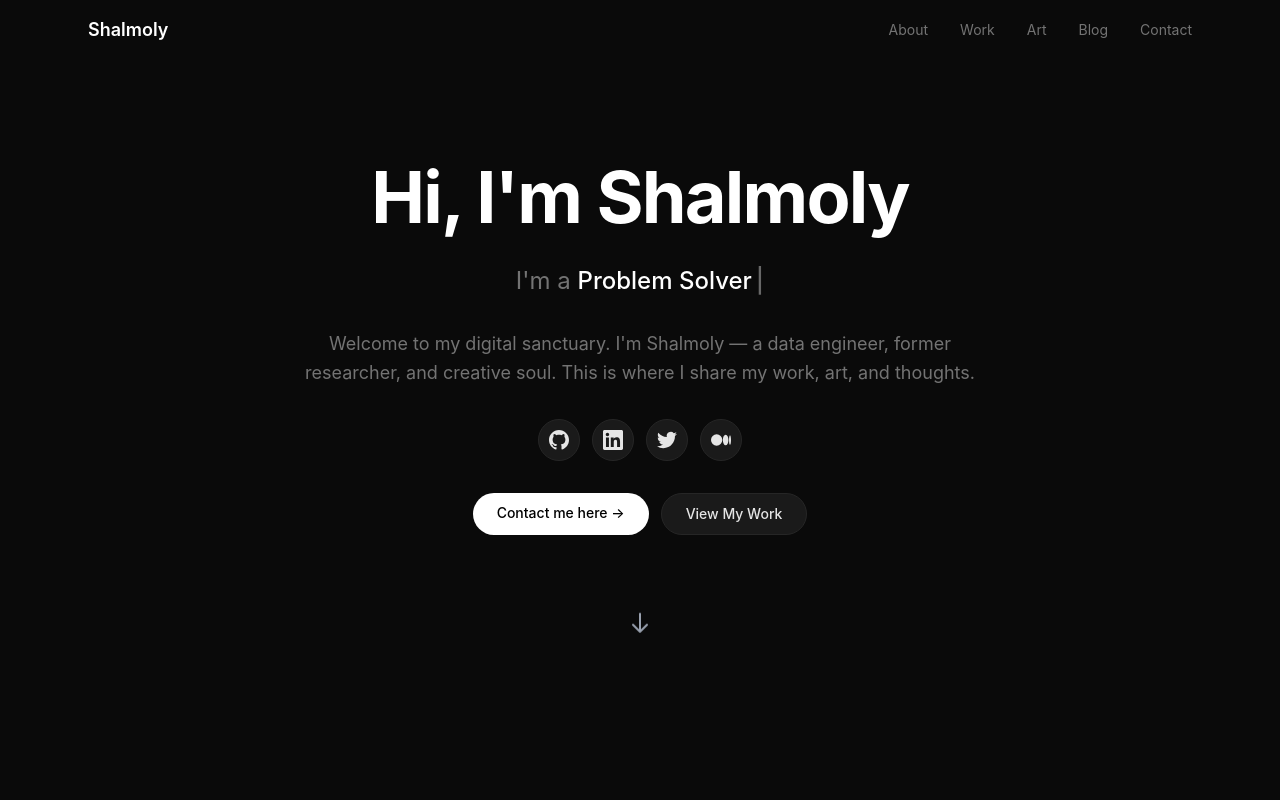
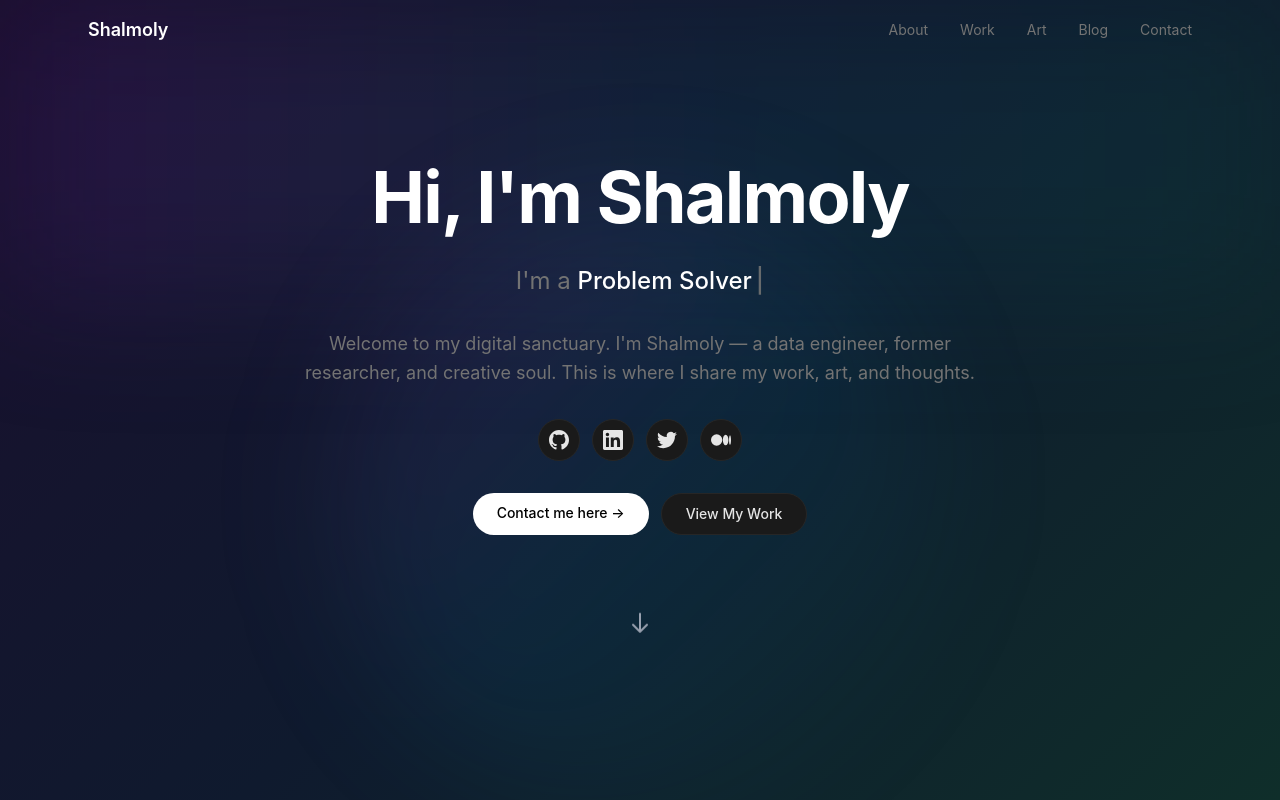
Before and after one commit to Ekta-07/Portfolio, a Next.js app: page / in a window 1280 px wide. Shown: the top 800 px of the page. Built offline with nearby package versions, Linux system fonts and the light colour scheme.

Commit message:
feat: Implement a fixed gradient background, subtle hero section visual effects, and updated project card hover styles, removing the theme provider.

```diff
--- a/app/globals.css
+++ b/app/globals.css
@@ -5,20 +5,16 @@
     --foreground: #e5e5e5;
     --muted: #737373;
     --border: #262626;
-}
-
-.light {
-    --background: #ffffff;
-    --foreground: #0a0a0a;
-    --muted: #737373;
-    --border: #e5e5e5;
+    --gradient-from: #1a0f2e;
+    --gradient-via: #0f1a2e;
+    --gradient-to: #0f2e2a;
 }
 
 body {
-    background: var(--background);
+    background: linear-gradient(135deg, var(--gradient-from) 0%, var(--gradient-via) 50%, var(--gradient-to) 100%);
+    background-attachment: fixed;
     color: var(--foreground);
     font-family: 'Inter', -apple-system, BlinkMacSystemFont, 'Segoe UI', sans-serif;
     -webkit-font-smoothing: antialiased;
     -moz-osx-font-smoothing: grayscale;
-    transition: background-color 0.3s ease, color 0.3s ease;
 }
--- a/app/layout.tsx
+++ b/app/layout.tsx
@@ -1,6 +1,5 @@
 import type { Metadata } from "next";
 import "./globals.css";
-import { ThemeProvider } from "@/contexts/ThemeContext";
 
 export const metadata: Metadata = {
   title: "Shalmoly - Data Engineer & Creative Soul",
@@ -15,9 +14,7 @@ export default function RootLayout({
   return (
     <html lang="en">
       <body className="antialiased">
-        <ThemeProvider>
-          {children}
-        </ThemeProvider>
+        {children}
       </body>
     </html>
   );
--- a/app/page.tsx
+++ b/app/page.tsx
@@ -12,13 +12,18 @@ export default function Home() {
   const artPieces = getArt().slice(0, 3);
 
   return (
-    <div className="min-h-screen bg-[#0a0a0a] text-[#e5e5e5]">
+    <div className="min-h-screen text-[#e5e5e5]">
       <Navigation />
 
       {/* Hero Section */}
-      <section className="min-h-screen flex items-center justify-center relative">
+      <section className="min-h-screen flex items-center justify-center relative overflow-hidden">
+        {/* Top gradient bar - like reference image */}
+        <div className="absolute top-0 left-0 right-0 h-[300px] bg-gradient-to-r from-purple-900/20 via-cyan-900/20 to-teal-900/20 blur-3xl"></div>
 
-        <div className="max-w-4xl mx-auto px-6 py-20">
+        {/* Subtle gradient orb in center */}
+        <div className="absolute top-1/4 left-1/2 -translate-x-1/2 w-[600px] h-[600px] bg-gradient-to-br from-purple-600/10 via-cyan-600/10 to-transparent rounded-full blur-3xl"></div>
+
+        <div className="relative z-10 max-w-4xl mx-auto px-6 py-20">
           <div className="text-center space-y-8">
             {/* Name */}
             <h1 className="text-5xl md:text-7xl font-bold tracking-tight text-white">Hi, I'm Shalmoly</h1>
--- a/components/ProjectCard.tsx
+++ b/components/ProjectCard.tsx
@@ -9,7 +9,7 @@ interface ProjectCardProps {
 
 export default function ProjectCard({ project }: ProjectCardProps) {
     return (
-        <div className="group relative bg-[#0f0f0f] rounded-lg overflow-hidden border border-[#262626] hover:border-[#404040] transition-all duration-300">
+        <div className="group relative bg-[#0f0f0f] rounded-lg overflow-hidden border border-[#262626] hover:border-purple-500/30 transition-all duration-300 hover:shadow-lg hover:shadow-purple-500/10">
             {/* Status Badge */}
             {project.status && (
                 <div className="absolute top-4 right-4 z-10">
```
